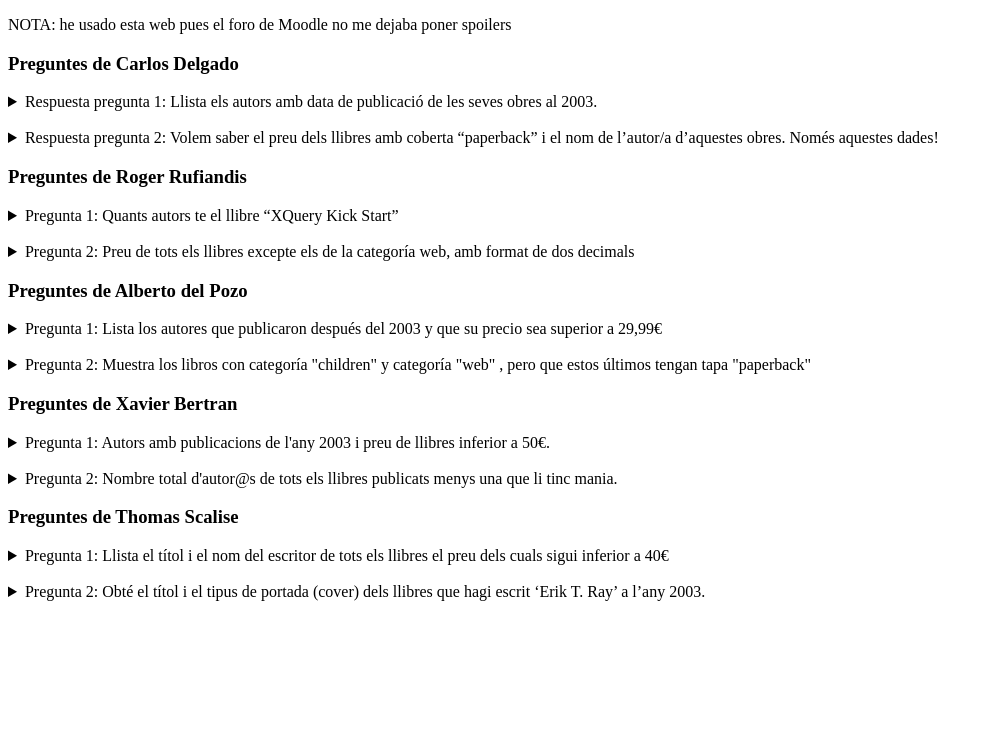
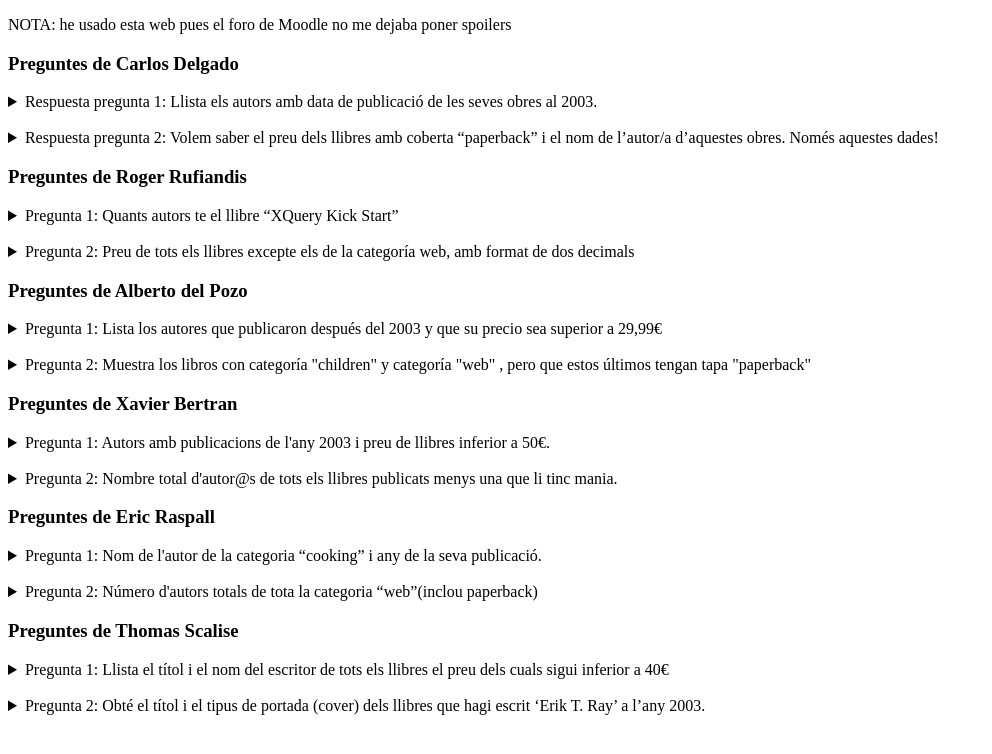
Before and after one commit to KirtashW17/m4uf2pt2respostes, a plain HTML site: page index.html in a window 1280 px wide. Shown: the whole page, without its empty margins (0-992 px from the left). Drawn offline with Linux system fonts and the light colour scheme.

Commit message:
Update index.html

```diff
--- a/index.html
+++ b/index.html
@@ -79,6 +79,22 @@
     Int64='7'
   </details>
 
+  <h3>Preguntes de Eric Raspall</h3>
+  <details>
+    <summary>Pregunta 1: Nom de l'autor de la categoria “cooking” i any de la seva publicació.</summary>
+    <br><strong>XPATH: </strong> //book[@category='cooking']/author | //book[@category='cooking']/year <br>
+    <br><strong>Output:</strong> <br>
+    Element='&lt;author&gt;Giada De Laurentiis='&lt;/author&gt;' <br>
+    Element='&lt;year&gt;2005='&lt;/year&gt;' <br>
+  </details>
+  <br>
+  <details>
+    <summary>Pregunta 2: Número d'autors totals de tota la categoria “web”(inclou paperback) </summary>
+    <br><strong>XPATH: </strong> sum(//book[@category='web']/count(author)) <br>
+    <br><strong>Output:</strong> <br>
+    Int64='6'
+  </details>
+
   <h3>Preguntes de Thomas Scalise</h3>
   <details>
     <summary>Pregunta 1: Llista el títol i el nom del escritor de tots els llibres el preu dels cuals sigui inferior a 40€</summary>
```
